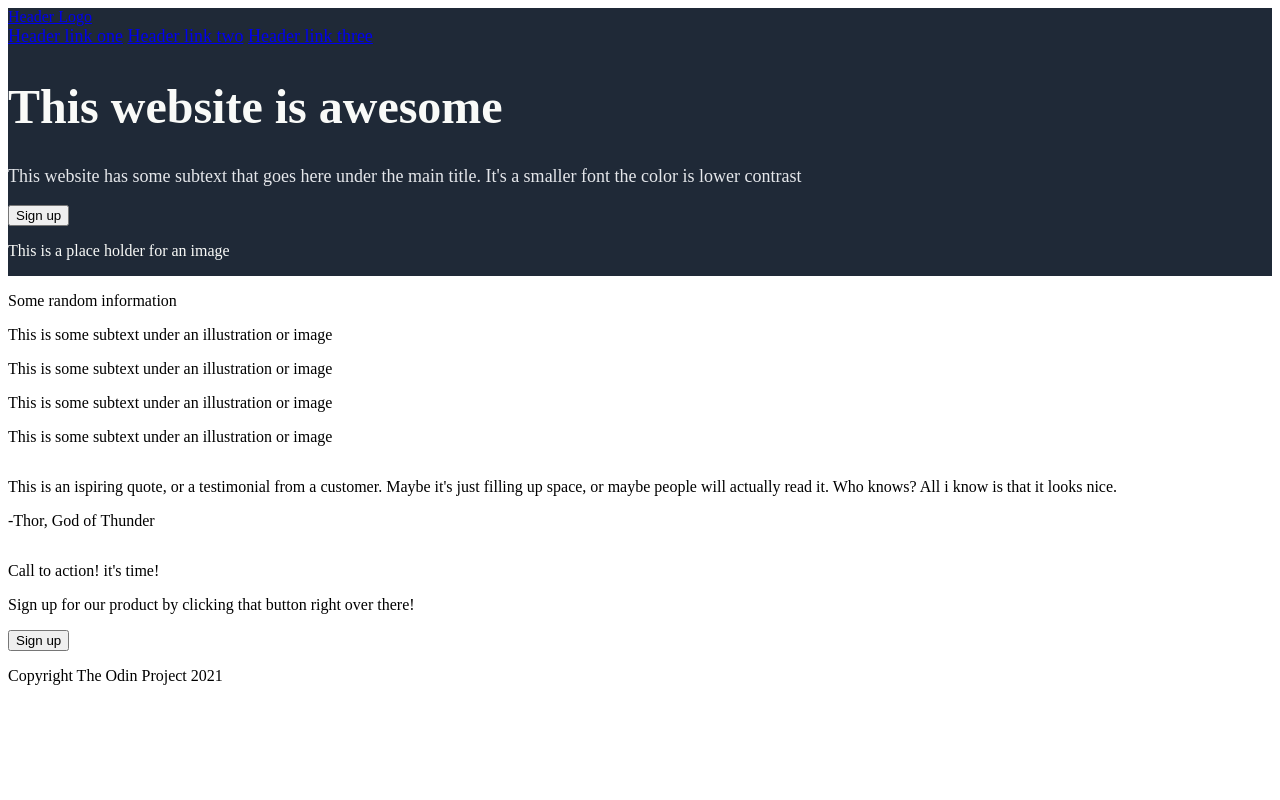
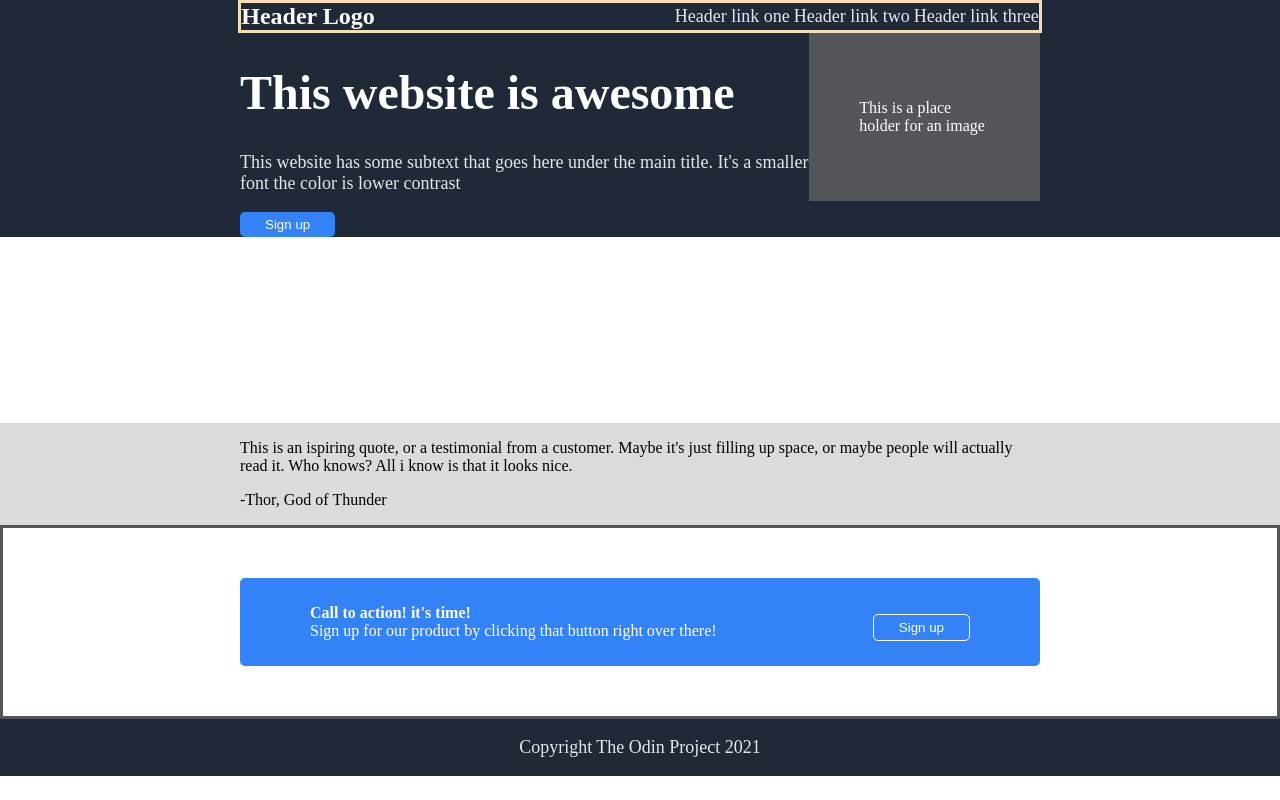
Before and after one commit to Enrikewoq/Webit, a plain HTML site: page index.html in a window 1280 px wide. Drawn offline with Linux system fonts and the light colour scheme.

Commit message:
add styles and flex-box

```diff
--- a/styles.css
+++ b/styles.css
@@ -1,17 +1,108 @@
 body{
+    color: white;
+    padding: 0;
+    margin: 0;
     display: flex;
     flex-direction: column;
 }
+.menu, .header, .quote, .signUp-container {
+    max-width: 800px;
+}
 .header-container {
     background-color: #1f2937;
-    color: #f9faf8;
+    display: flex;
+    flex-direction: column;
+    align-items: center;
+}
+.menu {
+    display: flex;
+    align-items: center;
+    gap: 300px;
+    border: solid wheat;
+}
+.header {
+    display: flex;
+    flex-grow: 1;
+}
+.logo-link {
+    color: white;
+    font-size: 24px;
+    font-weight: bold;
+    text-decoration: none;
 }
 .header-maintext{
     font-size: 48px;
     font-weight:bolder;
 }
-.header-subtext, .links {
+.header-subtext, .link, .footer {
     font-size: 18px;
     color: #E5E7EB;
     text-decoration: none;
 }
+.header-leftContainer {
+
+}
+.header-button{
+    background-color: #3382F6;
+    padding: 5px 25px 5px 25px;
+    border: none;
+    border-radius: 5px;
+    color: white;
+}
+.header-rightContainer {
+
+}
+.header-box {
+    background-color: #52555a;
+    padding: 50px;
+}
+.signUp-section {
+    display: flex;
+    justify-content: center;
+    border: solid #52555a;
+}
+.quote-section {
+    background-color: rgb(219, 219, 219);
+    display: flex;
+    justify-content: center;
+}
+.quote {
+    color: black;
+}
+.signUp-section {
+    padding: 50px 0 50px 0;
+}
+.signUp-container {
+    background-color:#3382F6;
+    border-radius: 5px;
+    display: flex;
+    justify-content: space-between;
+    flex: 1;
+}
+.signUp-text {
+    padding: 10px 70px 10px 70px;
+}
+.text-action {
+    font-weight: bold;
+    margin-bottom: 0px;
+}
+.text-signUp {
+    margin-top: 0px;
+}
+.container-button {
+    padding-top: 10px;
+    display: flex;
+    align-items: center;
+    padding-right: 70px;
+}
+.signUp-button {
+    background-color: #3382F6;
+    color: white;
+    border:solid  white 1px;
+    border-radius: 5px;
+    padding: 5px 25px 5px 25px;
+}
+.footer-container {
+    background-color: #1f2937;
+    text-align: center;
+}
```
